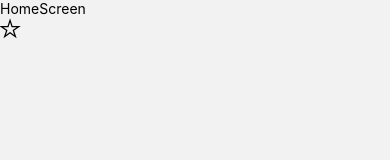
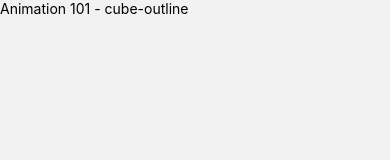
Before and after one commit to JorgeLpzGnz/06-RNComponents, a React Native app: screen /HomeScreen in a window 390 px wide. Shown: the top 160 px of the page. Built offline with nearby package versions, Linux system fonts and the light colour scheme.

Commit message:
190. FlatList P1

```diff
--- a/src/screens/HomeScreen.tsx
+++ b/src/screens/HomeScreen.tsx
@@ -1,12 +1,41 @@
 import React from 'react'
 import { Text, View } from 'react-native'
-import Icon from 'react-native-vector-icons/Ionicons'
+import { FlatList } from 'react-native-gesture-handler'
+
+interface MenuItem {
+    name: string
+    icon: string
+    components: string
+}
+
+const menuItems = [
+    {
+        name: 'Animation 101',
+        icon: 'cube-outline',
+        components: 'Animation101Screen'
+    }
+]
 
 export const HomeScreen = () => {
+
+    const renderMenuItem = ( menuItem: MenuItem) => {
+        return (
+            <View>
+                <Text>{ menuItem.name } - { menuItem.icon }</Text>
+            </View>
+        )
+    }
     return (
-      <View>
-        <Text>HomeScreen</Text>
-        <Icon name='star-outline' size={20}/>
-      </View>
+        <View style={{ flex: 1 }}>
+            <FlatList
+                // arreglo con los elementos a mostrar
+                data={menuItems}
+                // funcion a la que tocar devolverle un elemento JSX
+                // Este elemto en el que va a renderizar la info de la data
+                renderItem={ ({item}) => renderMenuItem( item ) }
+                // llave unica para cada elemnto del flatList ( tipo String )
+                keyExtractor={ (item) => item.name }
+            />
+        </View>
     )
 }
```
